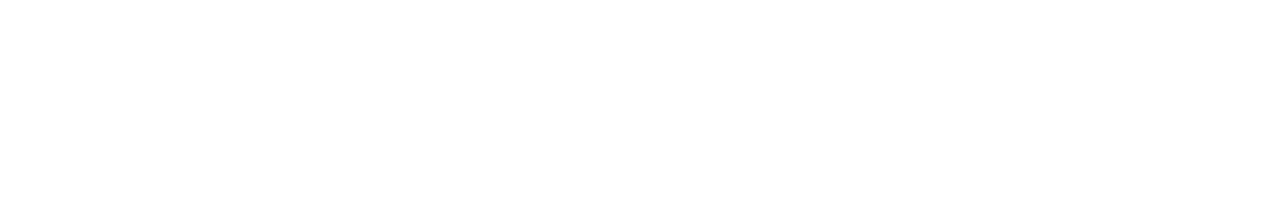
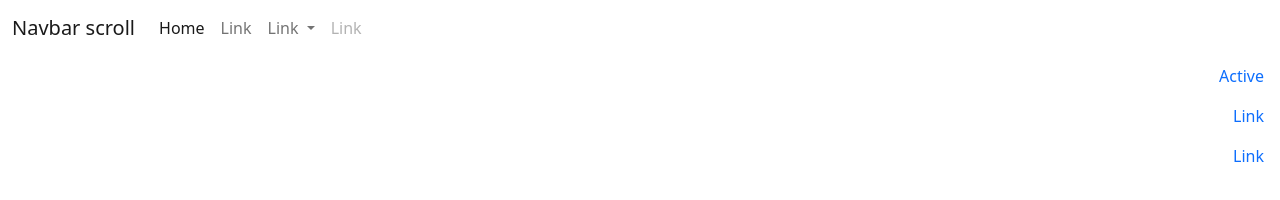
Before and after one commit to pippa789/bootstrap-portfolio, a plain HTML site: page index.html in a window 1280 px wide. Drawn offline with nearby package versions, Linux system fonts and the light colour scheme.

```diff
--- a/index.html
+++ b/index.html
@@ -9,6 +9,50 @@
     <title>Bootstrap portfolio</title>
 </head>
 <body>
+    <nav class="navbar navbar-expand-lg bg-body-tertiary">
+        <div class="container-fluid">
+          <a class="navbar-brand" href="#">Navbar scroll</a>
+          <button class="navbar-toggler" type="button" data-bs-toggle="collapse" data-bs-target="#navbarScroll" aria-controls="navbarScroll" aria-expanded="false" aria-label="Toggle navigation">
+            <span class="navbar-toggler-icon"></span>
+          </button>
+          <div class="collapse navbar-collapse" id="navbarScroll">
+            <ul class="navbar-nav me-auto my-2 my-lg-0 navbar-nav-scroll" style="--bs-scroll-height: 100px;">
+              <li class="nav-item">
+                <a class="nav-link active" aria-current="page" href="#">Home</a>
+              </li>
+              <li class="nav-item">
+                <a class="nav-link" href="#">Link</a>
+              </li>
+              <li class="nav-item dropdown">
+                <a class="nav-link dropdown-toggle" href="#" role="button" data-bs-toggle="dropdown" aria-expanded="false">
+                  Link
+                </a>
+                <ul class="dropdown-menu">
+                  <li><a class="dropdown-item" href="#">Action</a></li>
+                  <li><a class="dropdown-item" href="#">Another action</a></li>
+                  <li><hr class="dropdown-divider"></li>
+                  <li><a class="dropdown-item" href="#">Something else here</a></li>
+                </ul>
+              </li>
+              <li class="nav-item">
+                <a class="nav-link disabled">Link</a>
+              </li>
+            </ul>
+
+          </div>
+        </div>
+      </nav>
+    <ul class="nav flex-column align-items-end">
+        <li class="nav-item">
+          <a class="nav-link active" aria-current="page" href="#">Active</a>
+        </li>
+        <li class="nav-item">
+          <a class="nav-link" href="#">Link</a>
+        </li>
+        <li class="nav-item">
+          <a class="nav-link" href="#">Link</a>
+        </li>
+    </ul>
 
 </body>
 </html>
```
